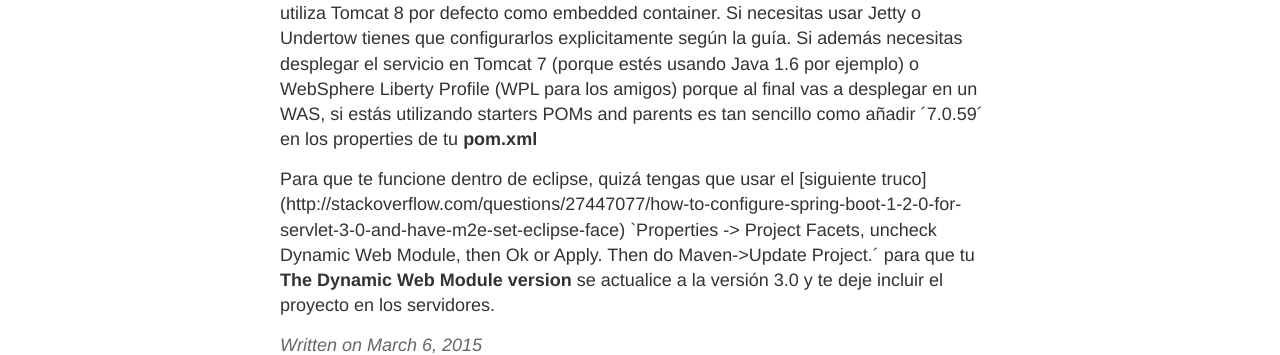
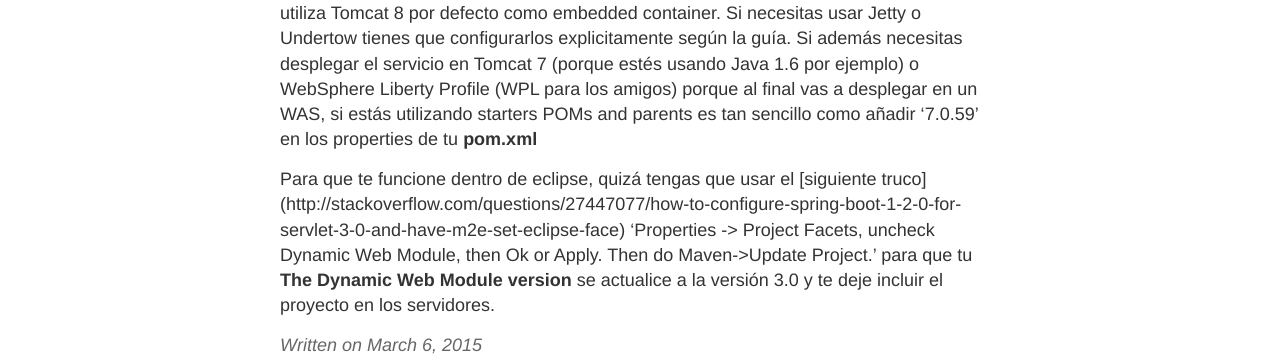
Before and after one commit to alpoza/alpoza.github.io, a Jekyll site: the page built from _posts/2015-03-06-springbootling-web-services.md, in a window 1280 px wide. Shown: the part 422-777 px from the top of the page. Built offline with Jekyll 4.4.1, drawn with Linux system fonts in a browser that asks for light colours; Markdown is read by kramdown in place of the engine named in the settings; comment, search, counter and statistics services are not loaded; some of the changed text lies outside the part shown.

```diff
--- a/_posts/2015-03-06-springbootling-web-services.md
+++ b/_posts/2015-03-06-springbootling-web-services.md
@@ -10,6 +10,6 @@ Summary: Como utilizar spring boot para crear servicios REST
 **springbootling REST web services**
 
 ## Use Tomcat 7 or another 3.0 compliant (not 3.1) application server
-Según [Embedded Servlet containers] (http://docs.spring.io/spring-boot/docs/current/reference/html/howto-embedded-servlet-containers.html), Spring boot utiliza Tomcat 8 por defecto como embedded container. Si necesitas usar Jetty o Undertow tienes que configurarlos explicitamente según la guía. Si además necesitas desplegar el servicio en Tomcat 7 (porque estés usando Java 1.6 por ejemplo) o WebSphere Liberty Profile (WPL para los amigos) porque al final vas a desplegar en un WAS, si estás utilizando starters POMs and parents es tan sencillo como añadir ´<tomcat.version>7.0.59</tomcat.version>´ en los properties de tu __pom.xml__
+Según [Embedded Servlet containers] (http://docs.spring.io/spring-boot/docs/current/reference/html/howto-embedded-servlet-containers.html), Spring boot utiliza Tomcat 8 por defecto como embedded container. Si necesitas usar Jetty o Undertow tienes que configurarlos explicitamente según la guía. Si además necesitas desplegar el servicio en Tomcat 7 (porque estés usando Java 1.6 por ejemplo) o WebSphere Liberty Profile (WPL para los amigos) porque al final vas a desplegar en un WAS, si estás utilizando starters POMs and parents es tan sencillo como añadir '<tomcat.version>7.0.59</tomcat.version>' en los properties de tu __pom.xml__
 
-Para que te funcione dentro de eclipse, quizá tengas que usar el [siguiente truco] (http://stackoverflow.com/questions/27447077/how-to-configure-spring-boot-1-2-0-for-servlet-3-0-and-have-m2e-set-eclipse-face) `Properties -> Project Facets, uncheck Dynamic Web Module, then Ok or Apply. Then do Maven->Update Project.´ para que tu __The Dynamic Web Module version__ se actualice a la versión 3.0 y te deje incluir el proyecto en los servidores.
+Para que te funcione dentro de eclipse, quizá tengas que usar el [siguiente truco] (http://stackoverflow.com/questions/27447077/how-to-configure-spring-boot-1-2-0-for-servlet-3-0-and-have-m2e-set-eclipse-face) 'Properties -> Project Facets, uncheck Dynamic Web Module, then Ok or Apply. Then do Maven->Update Project.' para que tu __The Dynamic Web Module version__ se actualice a la versión 3.0 y te deje incluir el proyecto en los servidores.
```
